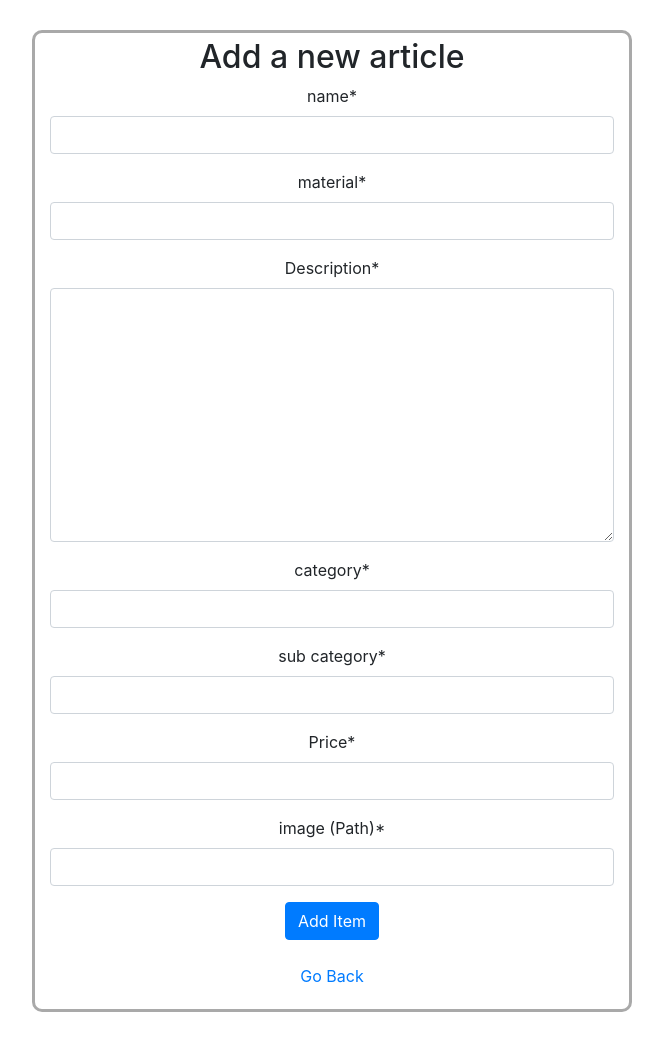
After one commit to LucaCeccagnoli/PoggersHEMA, a Django app: page /manager/article-detail/ in a window 1280 px wide. The commit adds this page. Shown: the whole page, without its empty margins (308-971 px from the left). Run offline with Django 3.2, Linux system fonts and the light colour scheme; some libraries are stand-ins or nearby versions.

Commit message:
Editor articoli
Aggiunto editor articoli al tab degli amministratori. E' possibile aggiungere, modificare e rimuovere articoli. Le immagini da utilizzare si specificano con un percorso che ha root in static/images/

```diff
--- a/Poggers/urls.py
+++ b/Poggers/urls.py
@@ -42,6 +42,9 @@ urlpatterns = [
 
     #pagine per gestori del sito
     path('manager/user-list/', ManagerUserListView.as_view()),
+    path('manager/article-list/', ManagerArticleListView.as_view()),
+    path('manager/article-detail/', ManagerArticleDetailView.as_view()),
+    path('manager/article-detail/<int:pk>', ManagerArticleDetailView.as_view()),
     path("shipments/", ShipmentsListView.as_view()),
     path("shipments_detail/", ShipmentsDetailView.as_view()),
 
--- a/articles/api/serializers.py
+++ b/articles/api/serializers.py
@@ -10,9 +10,9 @@ class ArticleListSerializer(serializers.ModelSerializer):
                     "description",
                     "material",
                     "price",
-                    "stock",
                     "category",
                     "sub_category",
+                    "image",
                 ]
 
 # dati aggiuntivi mostrati sul dettaglio di un articolo
@@ -24,7 +24,9 @@ class ArticleDetailSerializer(serializers.ModelSerializer):
                     "description",
                     "material",
                     "price",
-                    "stock",
+                    "category",
+                    "sub_category",
+                    "image",
                 ]
 
 # mostra lista degli ordini
--- a/articles/api/urls.py
+++ b/articles/api/urls.py
@@ -7,7 +7,8 @@ urlpatterns = [
     # articoli filtrati per categorie
     path("article-list/<str:category>", ArticleListAPIView.as_view()),
     path("article-list/<str:category>/<str:sub_category>", ArticleListAPIView.as_view()),
-    path("article-detail/<int:pk>", ArticleDetailAPIView.as_view()),          # singolo articolo
+    path("article-detail/<int:pk>", ArticleDetailAPIView.as_view()),    # ottieni/modifica singolo articolo
+    path("article-detail/create/", ArticleCreateAPIView.as_view()),     #crea un nuovo articolo
     path("orders/", OrderListAPIView.as_view(), name = "order-list"),   # lista completa ordini
                                                                         # con chiave primaria per ottenerne un singolo
 
--- a/articles/models.py
+++ b/articles/models.py
@@ -15,6 +15,7 @@ class Article(models.Model):
     sub_category = models.CharField(max_length = 100, default = "none")
     price = models.DecimalField(max_digits = 10, decimal_places = 2)
     stock = models.IntegerField(default = 5)
+    image = models.CharField(max_length = 255, default = 'falchion.jpg')
 
     def __str__(self):
         return self.name + " - " + self.material + " id: " + str(self.pk)
--- a/static/js/functions.js
+++ b/static/js/functions.js
@@ -21,7 +21,7 @@ function getArticles(url){
 
 // mostra la carta di un articolo
 function addCard(item){
-    var src = "https://images-na.ssl-images-amazon.com/images/I/61dO6Tn1bKL._AC_SL1500_.jpg";
+    var src = "falchion.jpg"//article['image'];
     var textNome = item["name"];
     var textMateriale = item["material"];
     var textDesc = item["description"];
@@ -30,7 +30,7 @@ function addCard(item){
 
 
     var myCard = $(`<div class=" card card-size">
-                        <img class="card-img-top" src=${src}>
+                        <img class="card-img-top" src='http://127.0.0.1:8000/static/images/${src}'>
                         <div class="card-body">
                             <h5 class="card-title">${textNome} - ${textMateriale}</h5>
                             <p class="card-text">${textDesc}</p>
@@ -49,14 +49,14 @@ function addCard(item){
 
 //mostra la carta di un OrderItem
 function addItemCard(item, article){
-    var src = "https://images-na.ssl-images-amazon.com/images/I/61dO6Tn1bKL._AC_SL1500_.jpg";
+    var src = "falchion.jpg"//article['image'];
     var textNome = article['name'];
     var textPrezzo = article['price'];
     var amount = item['amount'];
     var item_id = item['id'];
 
     var myCard = $(`<div class=" card card-size">
-                        <img class="card-img-top" src=${src}>
+                        <img class="card-img-top" src='http://127.0.0.1:8000/static/images/${src}'>
                             <div class="card-body">
                                 <h5 class="card-title">${textNome}</h5>
                                 <p class="card-text">
--- a/templates/account.html
+++ b/templates/account.html
@@ -37,8 +37,10 @@
     <br>
     <div class = "row container">
         <a  id = "admin" class = "btn btn-info col-3" href = "http://127.0.0.1:8000/manager/user-list/">List of Users</a>
-        <div class = "col-2"></div>
+        <div class = "col-1"></div>
         <a  id = "admin" class = "btn btn-info col-3" href = "http://127.0.0.1:8000/manager/">List of Orders</a>
+        <div class = "col-1"></div>
+        <a  id = "admin" class = "btn btn-info col-3" href = "http://127.0.0.1:8000/manager/article-list/">Article Editor</a>
     </div>
 </div>
 
--- /dev/null
+++ b/templates/article-detail.html
@@ -0,0 +1,118 @@
+{% extends 'auth_layout.html' %}
+{% load crispy_forms_tags %}
+{% block content %}
+<div class = "container">
+    <h2>Add a new article</h2>
+    <form id = "add_form" method = "POST">
+        {% csrf_token %}
+        {{ form|crispy }}
+
+        {{ pk|json_script:"article_pk"}}    <!-- se l'url contiene chiave primaria, la ottiene in questo modo-->
+        <input class = "btn btn-primary" id = "add" type="submit" value="Add Item">
+        <input class = "btn btn-primary" id = "change" type="submit" value="Change Item">
+    </form>
+</div>
+<br>
+<p class = "container">
+    <a href = "http://127.0.0.1:8000/manager/article-list/">Go Back</a>
+</p>
+<script>
+    //nascondi pulsanti submit
+    $("#add").hide();
+    $("#change").hide();
+
+    //ottiene chiave primaria dell'articolo passato tramite template
+    var article_pk = JSON.parse(document.getElementById('article_pk').textContent);
+    console.log(article_pk)
+
+    //se la chiave primaria è vuota si sta aggiungendo un nuovo articolo, altrimenti se ne sta modificando uno
+    //se non è vuota, carica nel form i valori già presenti con una richiesta get alla API
+    if(article_pk){
+        //mostra pulsante change
+        $("#change").show();
+
+        var xhr = new XMLHttpRequest();
+        xhr.open("GET", "http://127.0.0.1:8000/api/article-detail/"+article_pk);
+        xhr.setRequestHeader("content-type","application/json")
+        xhr.setRequestHeader('Authorization', 'Token '+ String(get_cookie('token')));
+        xhr.send()
+        xhr.onreadystatechange = function(){
+            if (xhr.readyState == XMLHttpRequest.DONE && xhr.status == 200){
+                //ottenuti i dati dell'articolo, scrivi i loro valori sul form
+                response = JSON.parse(xhr.responseText)
+                $("#id_name").val(response['name']);
+                $("#id_material").val(response['material']);
+                $("#id_description").val(response['description']);
+                $("#id_category").val(response['category']);
+                $("#id_sub_category").val(response['sub_category']);
+                $("#id_price").val(response['price']);
+                $("#id_image").val(response['image']);
+            }
+        }
+    }
+    else{
+        $("#add").show();
+    }
+
+    //submit del form
+    $("#add_form").on('submit', (e) =>{
+        e.preventDefault();
+        // modifica di un articolo con patch
+        if(article_pk){
+            xhr = new XMLHttpRequest();
+            xhr.open("PATCH", "http://127.0.0.1:8000/api/article-detail/"+article_pk);
+            xhr.setRequestHeader("content-type","application/json")
+            xhr.setRequestHeader('Authorization', 'Token '+ String(get_cookie('token')));
+            xhr.send(JSON.stringify(
+                {
+                    "name": $("#id_name").val(),
+                    "material": $("#id_material").val(),
+                    "description": $("#id_description").val(),
+                    "category": $("#id_category").val(),
+                    "sub_category": $("#id_sub_category").val(),
+                    "price": $("#id_price").val(),
+                    "image": $("#id_image").val()
+                }));
+            xhr.onreadystatechange = function(){
+                // risposta 200: reindirizza alla lista articoli
+                if (xhr.readyState == XMLHttpRequest.DONE && xhr.status == 200){
+                    window.location.href = "http://127.0.0.1:8000/manager/article-list/";
+                }
+                // risposta 401: reindirzza a login
+                else if(xhr.readyState == XMLHttpRequest.DONE && xhr.status == 401){
+                    window.location.href = "http://127.0.0.1:8000/manager/article-list/";
+                }
+            }
+        }
+        //aggiunta di un nuovo articolo
+        else{
+            xhr = new XMLHttpRequest();
+            xhr.open("POST", "http://127.0.0.1:8000/api/article-detail/create/");
+            xhr.setRequestHeader("content-type","application/json")
+            xhr.setRequestHeader('Authorization', 'Token '+ String(get_cookie('token')));
+            xhr.send(JSON.stringify(
+                {
+                    "name": $("#id_name").val(),
+                    "material": $("#id_material").val(),
+                    "description": $("#id_description").val(),
+                    "category": $("#id_category").val(),
+                    "sub_category": $("#id_sub_category").val(),
+                    "price": $("#id_price").val(),
+                    "image": $("#id_image").val()
+                }
+            ));
+            xhr.onreadystatechange = function(){
+                // risposta 200: reindirizza alla lista articoli
+                if (xhr.readyState == XMLHttpRequest.DONE && xhr.status == 201){
+                    window.location.href = "http://127.0.0.1:8000/manager/article-list/";
+                }
+                // risposta 401: reindirzza a login
+                else if(xhr.readyState == XMLHttpRequest.DONE && xhr.status == 401){
+                    window.location.href = "http://127.0.0.1:8000/manager/article-list/";
+                }
+            }
+        }
+    });
+</script>
+
+{% endblock content %}
--- a/users/api/permissions.py
+++ b/users/api/permissions.py
@@ -4,6 +4,6 @@ class isAccountOwner(permissions.BasePermission):
     def has_object_permission(self, request, view, obj):
         return obj.id == request.user
 
-class isManagerUser(permissions.BasePermission):
+class IsManagerUser(permissions.BasePermission):
     def has_object_permission(self, request, view, obj):
         return obj.is_admin == request.user.is_admin
--- a/users/api/views.py
+++ b/users/api/views.py
@@ -52,7 +52,7 @@ class UserDetailAPIView(generics.RetrieveUpdateDestroyAPIView):
 class UserListAPIView(generics.ListAPIView):
     queryset = CustomUser.objects.all()
     serializer_class = UserListSerializer
-    permission_classes = [isManagerUser]
+    permission_classes = [IsManagerUser]
 
 
 @api_view(['POST',])
--- a/users/forms.py
+++ b/users/forms.py
@@ -29,3 +29,12 @@ class ChangePasswordForm(forms.Form):
     current_password = forms.CharField(widget = forms.PasswordInput(), label = "old password")
     new_password = forms.CharField(widget = forms.PasswordInput(), label = "new password")
     confirm_password = forms.CharField(widget = forms.PasswordInput(), label = "confirm new password")
+
+class ArticleForm(forms.Form):
+    name = forms.CharField(max_length = 20, label = "name", required = True)
+    material = forms.CharField(max_length = 20, label = "material", required = True)
+    description = forms.CharField(widget = forms.Textarea, max_length = 255)
+    category = forms.CharField(max_length = 20, label = "category")
+    sub_category = forms.CharField(max_length = 20, label = "sub category")
+    price = forms.DecimalField(max_digits = 5, decimal_places = 2, required = True)
+    image = forms.CharField(max_length = 50, required = True, label = "image (Path)")
--- a/users/views.py
+++ b/users/views.py
@@ -2,8 +2,10 @@ from django.views import View
 from django.contrib.auth.forms import AuthenticationForm
 from django.http import HttpResponseRedirect
 from django.shortcuts import render
+from rest_framework import generics, mixins, permissions
 from users.models import CustomUser
 from users.forms import *
+from users.api.permissions import *
 
 # Create your views here.
 class RegistrationView(View):
@@ -68,3 +70,20 @@ class ShipmentsListView(View):
 class ShipmentsDetailView(View):
     def get(self, request):
         return render(request, "shipments_detail.html")
+
+class ManagerArticleListView(View):
+    permission_classes = [permissions.IsAuthenticated, IsManagerUser]
+    def get(self, request):
+        return render(request, "article-list.html")
+
+class ManagerArticleDetailView(View):
+    def get(self, request, *args, **kwargs):
+        form = ArticleForm()
+        context = {
+            "form" :  form
+        }
+        if 'pk' in kwargs:
+            context['pk'] = kwargs['pk']
+
+        print(context)
+        return render (request, "article-detail.html", context)
```
Also changed, not shown: articles/api/views.py (+11 -4 lines), templates/article-list.html (added, +103 -0 lines), articles/migrations/0011_article_image.py (added), articles/migrations/0012_auto_20201107_1051.py (added), articles/migrations/0013_auto_20201107_1132.py (added), db.sqlite3, static/images/falchion.jpg (added), static/images/tomahawk.jpg (added), 1 other file.
